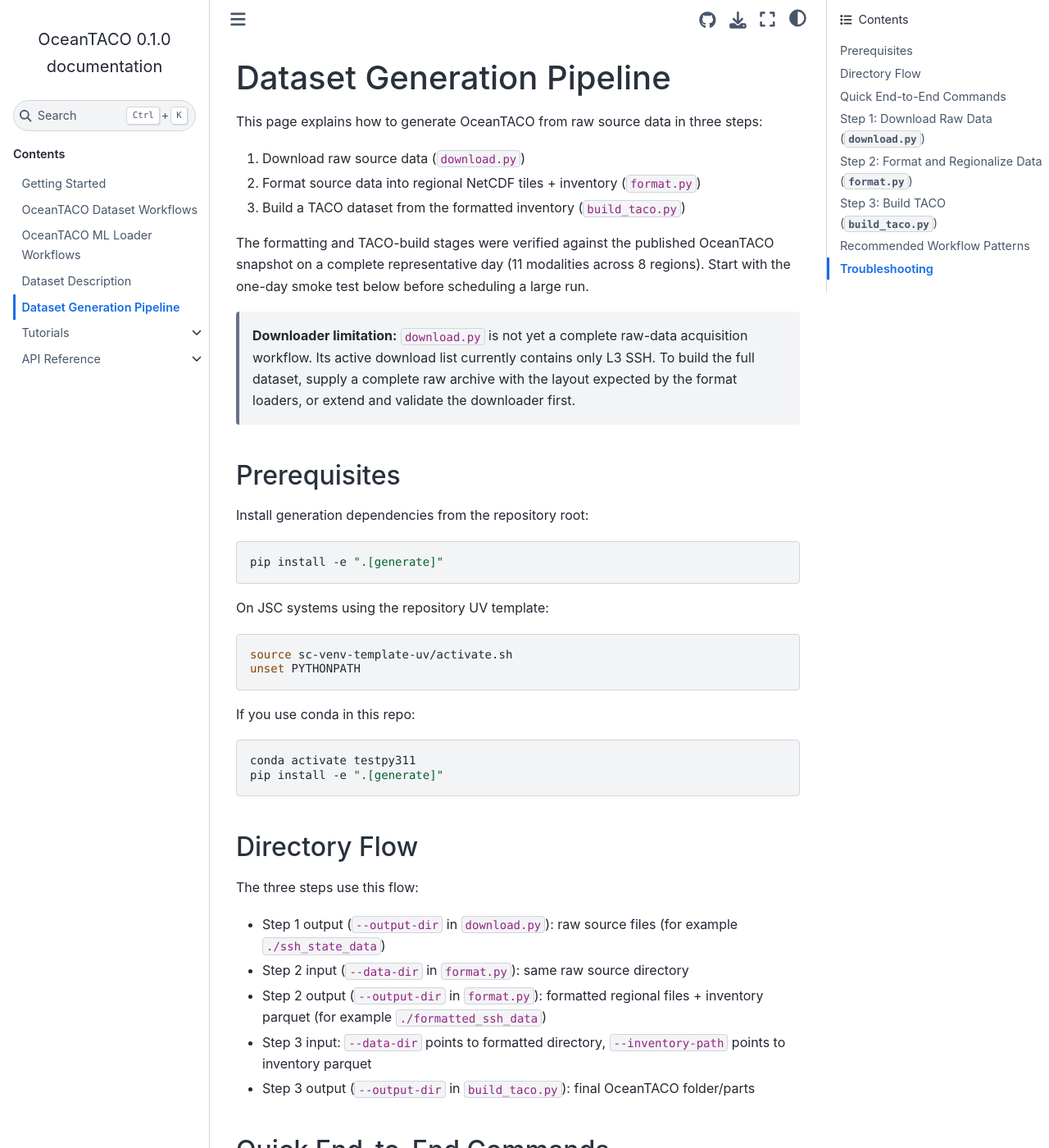
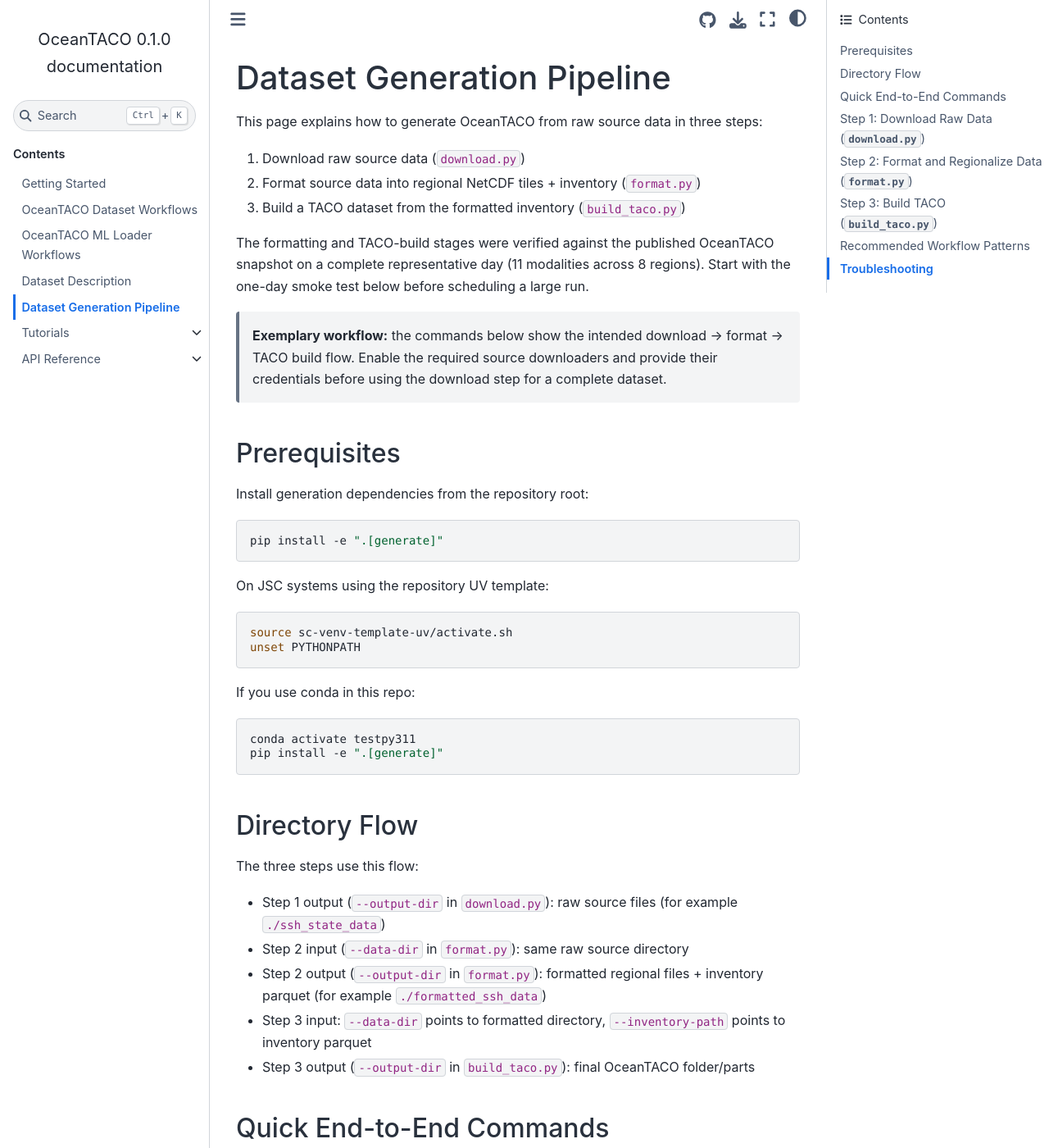
Before and after one commit to nilsleh/oceanTACO, a Sphinx documentation site: the page built from docs/dataset_generation.md, in a window 1280 px wide and 1400 px high. Shown: the whole window at 82% size. Built offline with Sphinx 7.4.7 and the Sphinx Book theme 1.1.4, drawn with Linux system fonts in a browser that asks for light colours; pages that are not in the unit, such as notebooks, are missing from menus; some of the changed text lies outside the part shown.

Commit message:
Present dataset download as exemplary workflow

````diff
--- a/docs/dataset_generation.md
+++ b/docs/dataset_generation.md
@@ -8,7 +8,7 @@
 
 The formatting and TACO-build stages were verified against the published OceanTACO snapshot on a complete representative day (11 modalities across 8 regions). Start with the one-day smoke test below before scheduling a large run.
 
-> **Downloader limitation:** `download.py` is not yet a complete raw-data acquisition workflow. Its active download list currently contains only L3 SSH. To build the full dataset, supply a complete raw archive with the layout expected by the format loaders, or extend and validate the downloader first.
+> **Exemplary workflow:** the commands below show the intended download → format → TACO build flow. Enable the required source downloaders and provide their credentials before using the download step for a complete dataset.
 
 ## Prerequisites
 
@@ -45,7 +45,7 @@
 ## Quick End-to-End Commands
 
 ```sh
-# 1) Download raw data (currently L3 SSH only; a complete raw archive is required before step 2)
+# 1) Download raw data
 python ocean_taco/generate_dataset/download.py \
   --start-date 2024-01-01 \
   --end-date 2024-01-04 \
@@ -102,7 +102,7 @@
 
 ### Important Current Behavior
 
-- In the current `main()` implementation, only `L3 SSH` is actively enabled in the `download_functions` list. It cannot by itself create the complete raw tree required for a full OceanTACO build.
+- The current default `download_functions` list activates only `L3 SSH`. Enable the remaining source download calls when using this script for complete acquisition.
 - Other dataset download calls are present but currently commented out in `download.py`.
 - The script writes structured logs and a JSON report in the log directory.
 
@@ -204,7 +204,7 @@
 ### 1. Safe first pass (one complete raw-data day)
 
 ```sh
-RAW_DIR=/path/to/complete_raw_archive
+RAW_DIR=/path/to/raw_archive
 FORMATTED_DIR=/path/to/formatted_output
 TACO_DIR=/path/to/taco_output
 
````
Also changed, not shown: README.md (+1 -1 lines).
